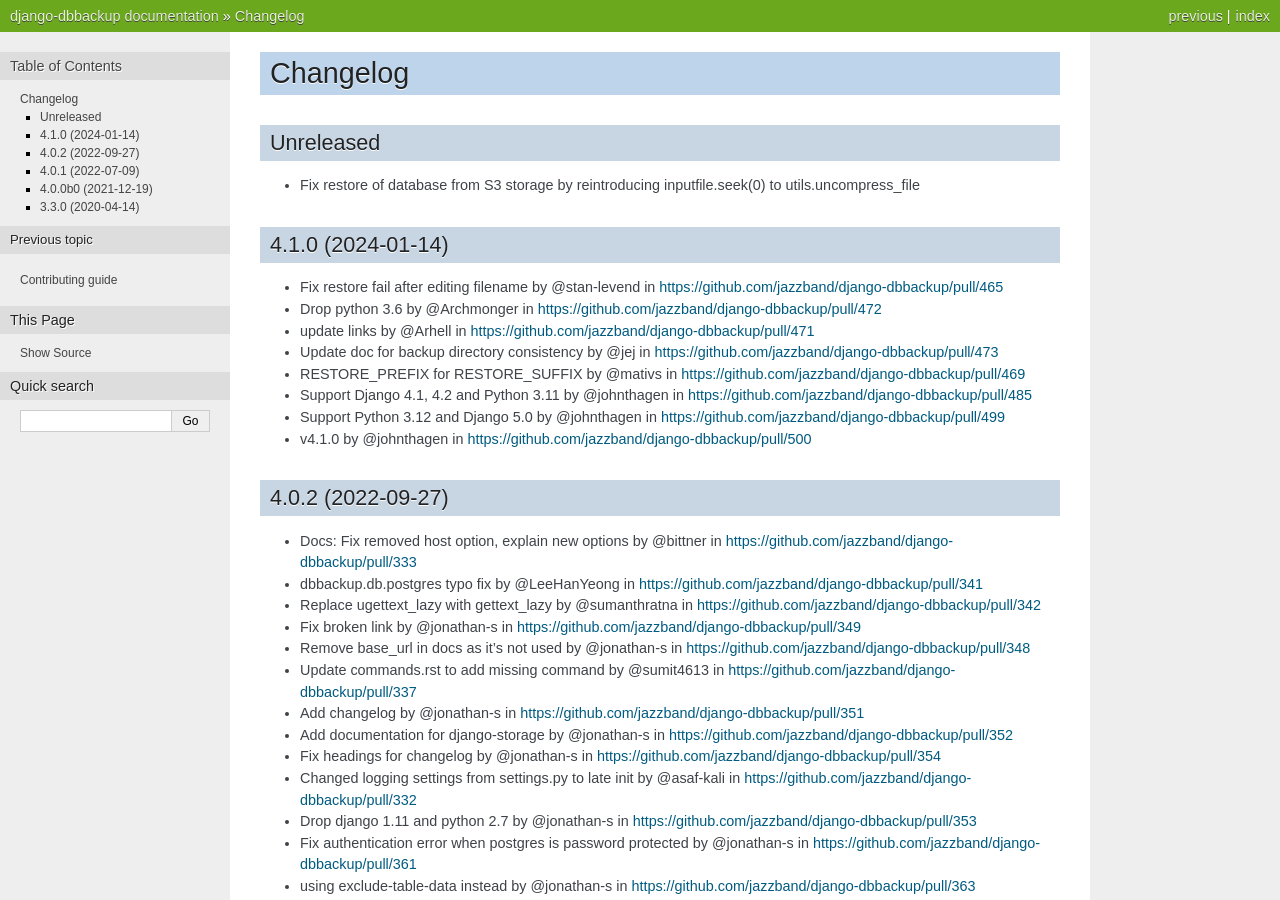
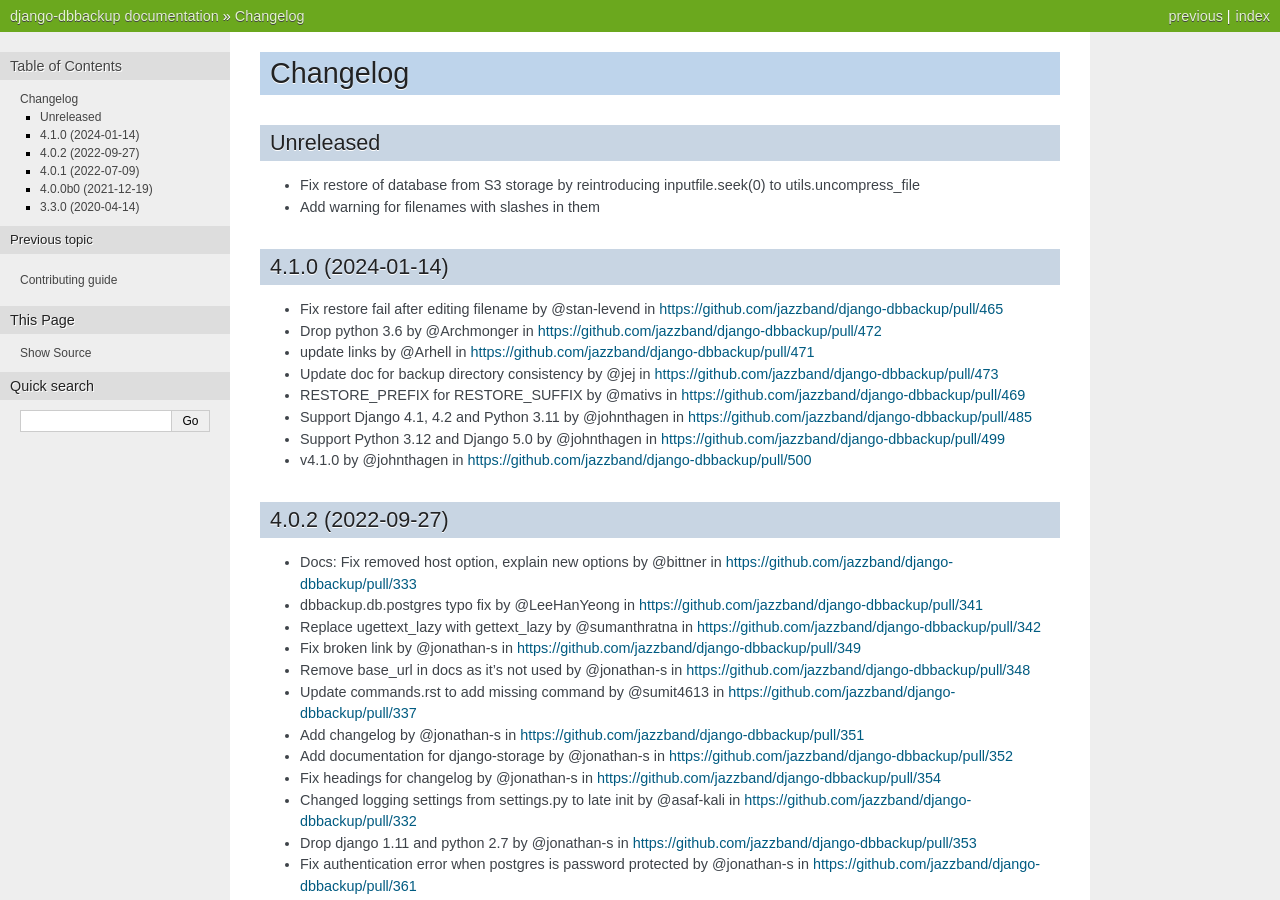
Before and after one commit to jazzband/django-dbbackup, a Sphinx documentation site: the page built from docs/changelog.rst, in a window 1280 px wide and 900 px high. Built offline with Sphinx 7.4.7, drawn with Linux system fonts in a browser that asks for light colours; the version number could not be read and is left out.

Commit message:
Add changelog entry

```diff
--- a/docs/changelog.rst
+++ b/docs/changelog.rst
@@ -5,6 +5,7 @@
 ----------
 
 * Fix restore of database from S3 storage by reintroducing inputfile.seek(0) to utils.uncompress_file
+* Add warning for filenames with slashes in them
 
 4.1.0 (2024-01-14)
 ------------------
```
